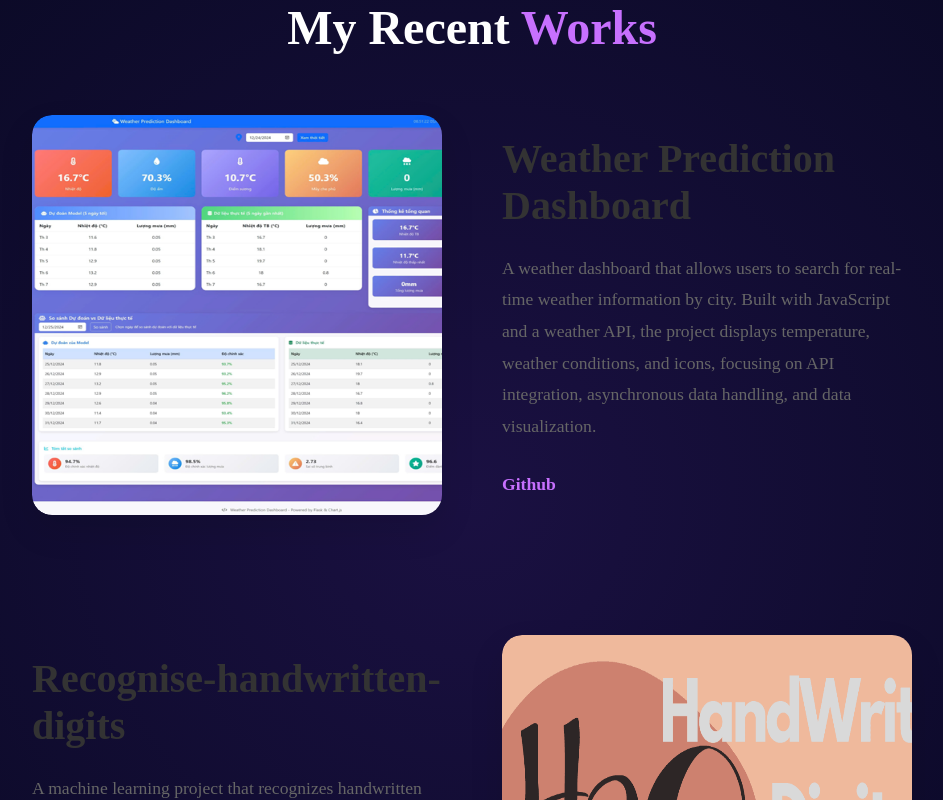
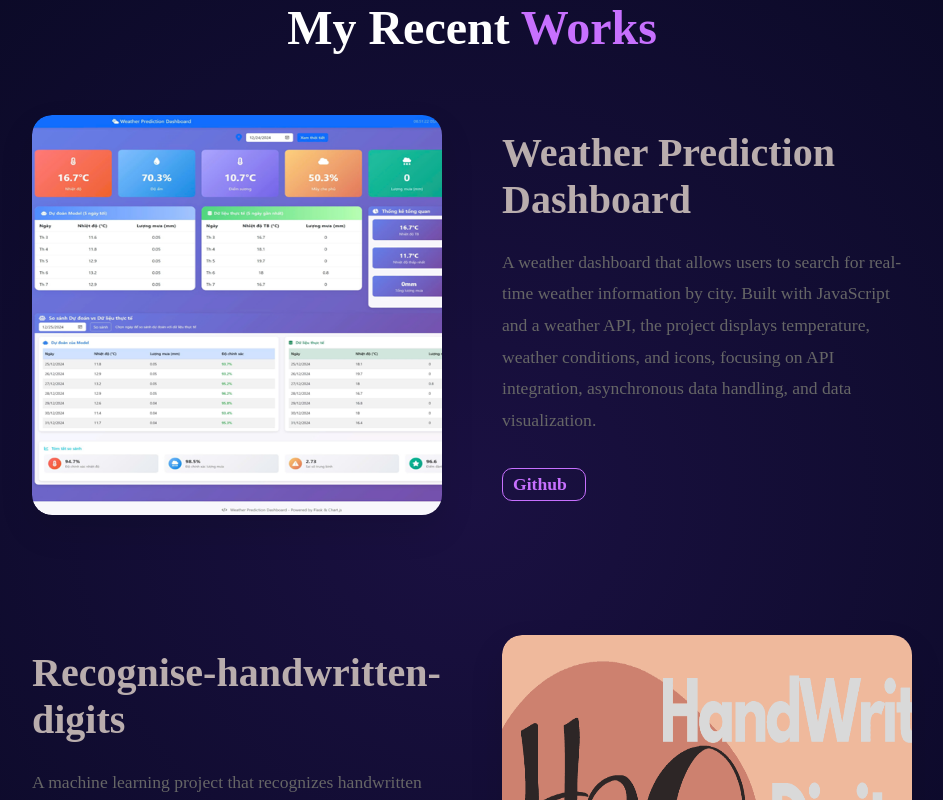
Before and after one commit to QuangTuan30009/Portfolio_Finall, a React (Vite) app: page / in a window 1280 px wide. Shown: the part 1680-2480 px from the top of the page, without its empty margins (168-1111 px from the left). Built offline with nearby package versions, Linux system fonts and the light colour scheme.

Commit message:
style: Update project component layout with fixed image sizes

```diff
--- a/src/Component/project/index.scss
+++ b/src/Component/project/index.scss
@@ -58,10 +58,11 @@ $transition-speed: 0.4s;
       align-items: flex-start;
 
       h2 {
+
         font-size: 40px;
         font-weight: 800;
         margin-bottom: 1.5rem;
-        color: #333;
+        color: #b9adad;
       }
 
       p {
@@ -79,10 +80,11 @@ $transition-speed: 0.4s;
         display: flex;
         align-items: center;
         gap: 8px;
-        border: none;
+        border: 1px solid $primary-color;
+        border-radius: 10px;
         background: none;
         cursor: pointer;
-        padding: 0;
+        padding: 5px 10px;
 
         &:hover {
           text-decoration: underline;
```
